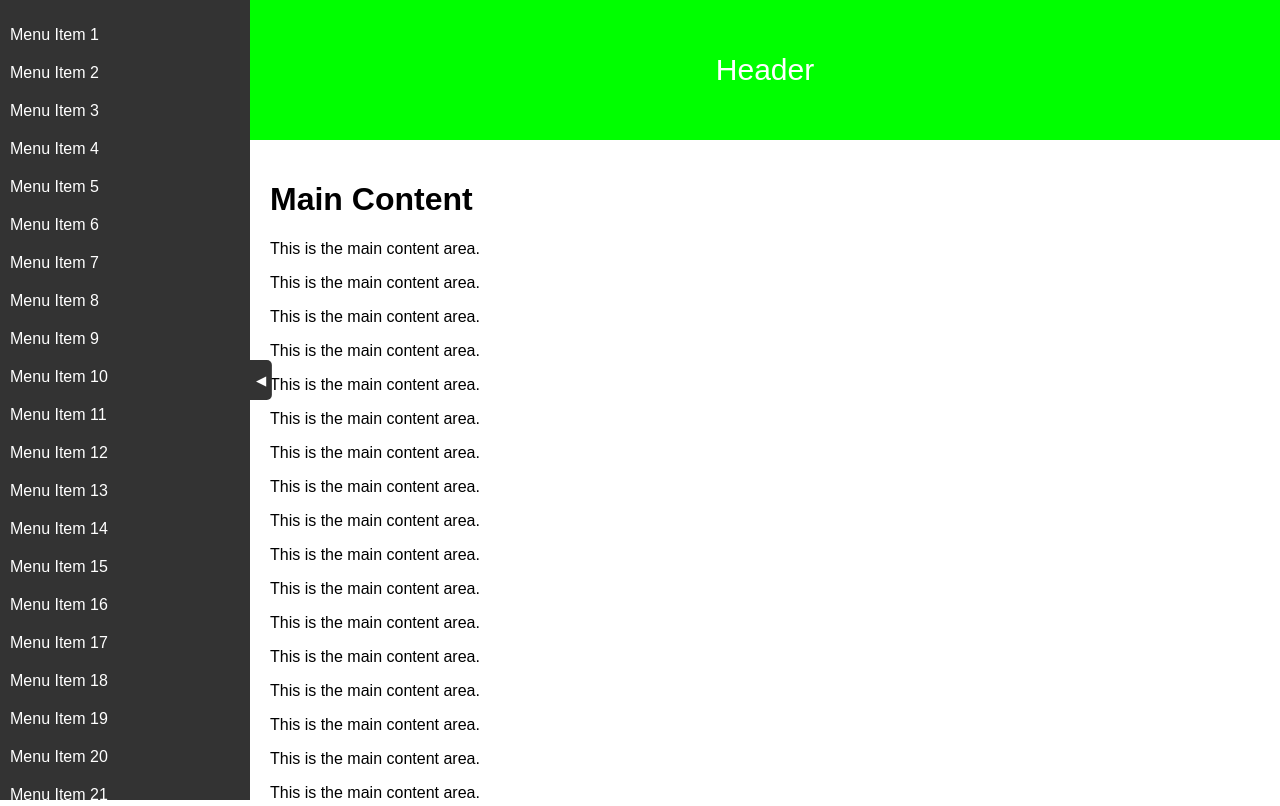
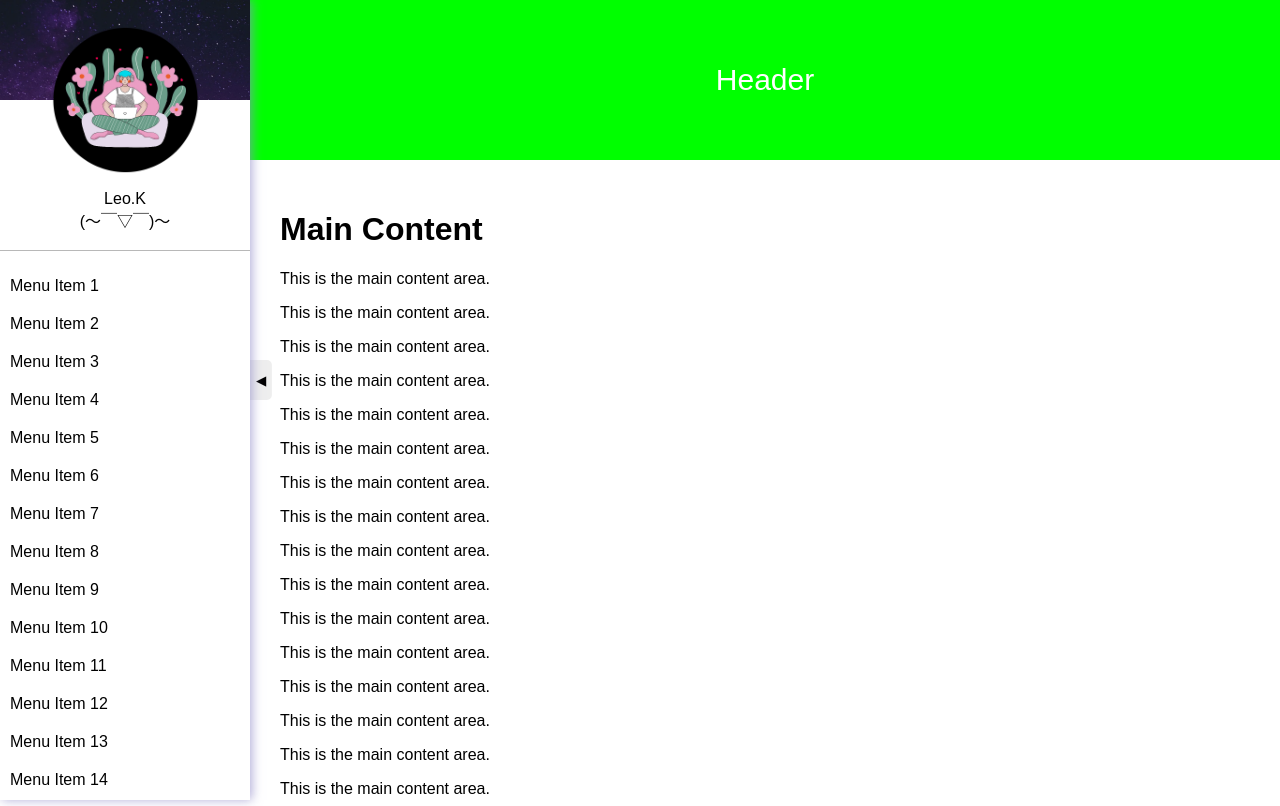
Before and after one commit to yhn032/yhn032.github.io, a plain HTML site: page index.html in a window 1280 px wide. Shown: the top 806 px of the page. Drawn offline with Linux system fonts and the light colour scheme.

Commit message:
프로필 이미지 오버레이 수정

```diff
--- a/css/style.css
+++ b/css/style.css
@@ -25,12 +25,12 @@ body {
     top: 0;
     bottom: 0;
     width: 250px;
-    background-color: #333;
-    color: #fff;
+    background-color: #fff;
     transition: left 0.3s ease;
     overflow-y: scroll;
     -ms-overflow-style: none; /* IE 및 Edge에서 스크롤바 숨기기 */
     scrollbar-width: none; /* Firefox에 스크롤바 숨기기 */
+    box-shadow: 2px 0px 10px rgba(147 141 201 / 71%);
 }
 
 /* WebKit 브라우저에만 적용되는 스타일 */
@@ -48,8 +48,38 @@ body {
 }
 
 .sidebar nav ul li a {
-    color: #fff;
+    color: #000000;
     text-decoration: none;
+}
+.sidebar .profile {
+    width: 100%;
+    height: 250px;
+    background-image: url('../img/profile-bg.png');
+    background-size: cover;
+    border-bottom: 1px solid rgb(184, 184, 184);
+    text-align: center;
+    display: flex;
+    flex-direction: column-reverse;
+}
+.sidebar .profile .profile-wrapper{
+    background-color: white;
+    z-index: 10;
+    height: 150px;
+}
+
+.sidebar .profile .profile-wrapper .overlay-image {
+    position: absolute;
+    top: 25px;
+    left: 50px;
+    background-image: url('../img/circleimg.png');
+    background-size: cover;
+    width: 150px;
+    height: 150px;
+    z-index: 20;
+}
+
+.sidebar .profile .profile-wrapper .profile-name {
+    margin-top: 90px;
 }
 
 /* sidebar end */
@@ -64,8 +94,8 @@ body {
     bottom: 50%; /* Adjust the button position as needed */
     left: 261px;
     transform: translateX(-50%);
-    background-color: #333;
-    color: #fff;
+    background-color: #eeeeee;
+    color: #000;
     border: none;
     height: 40px;
     border-top-right-radius: 5px;
@@ -77,7 +107,7 @@ body {
 
 .content, .header {
     margin-left: 250px;
-    padding: 20px;
+    padding: 30px;
     transition: margin-left 0.3s ease;
 }
 /* content end */
--- a/index.html
+++ b/index.html
@@ -111,6 +111,16 @@
 </div>
 
 <div class="sidebar">
+    <div class="profile">
+        <!--<img src="img/profile-bg.png" width="250px" height="200px">-->
+        <div class="profile-wrapper">
+            <div class="overlay-image"></div>
+            <div class="profile-name">
+                <span>Leo.K</span><br>
+                <span>(～￣▽￣)～</span>
+            </div>
+        </div>
+    </div>
     <nav>
         <ul>
             <li><a href="#">Menu Item 1</a></li>
```
Also changed, not shown: img/circleimg.png (added), img/profile-bg.png (added).
